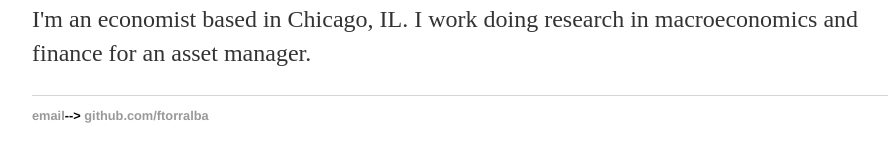
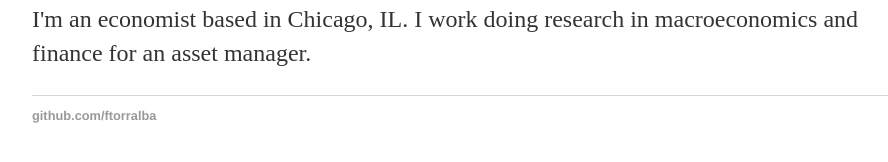
Before and after one commit to ftorralba/ftorralba.github.io, a Jekyll site: the page built from index.html, in a window 1280 px wide. Shown: the part 194-356 px from the top of the page, without its empty margins (160-1048 px from the left). Built offline with Jekyll 4.4.1, drawn with Linux system fonts in a browser that asks for light colours.

Commit message:
Update default.html

```diff
--- a/_layouts/default.html
+++ b/_layouts/default.html
@@ -21,7 +21,7 @@
 			</div><!-- /.container -->
 			<footer>
 	    		<ul>
-	        		<!––<li><a href="mailto:francisco.torralba@gmail.com">email</a></li>-->
+	        		<!-- <li><a href="mailto:francisco.torralba@gmail.com">email</a></li> -->
 	        		<li><a href="https://github.com/ftorralba">github.com/ftorralba</a></li>
 				</ul>
 			</footer>
```
